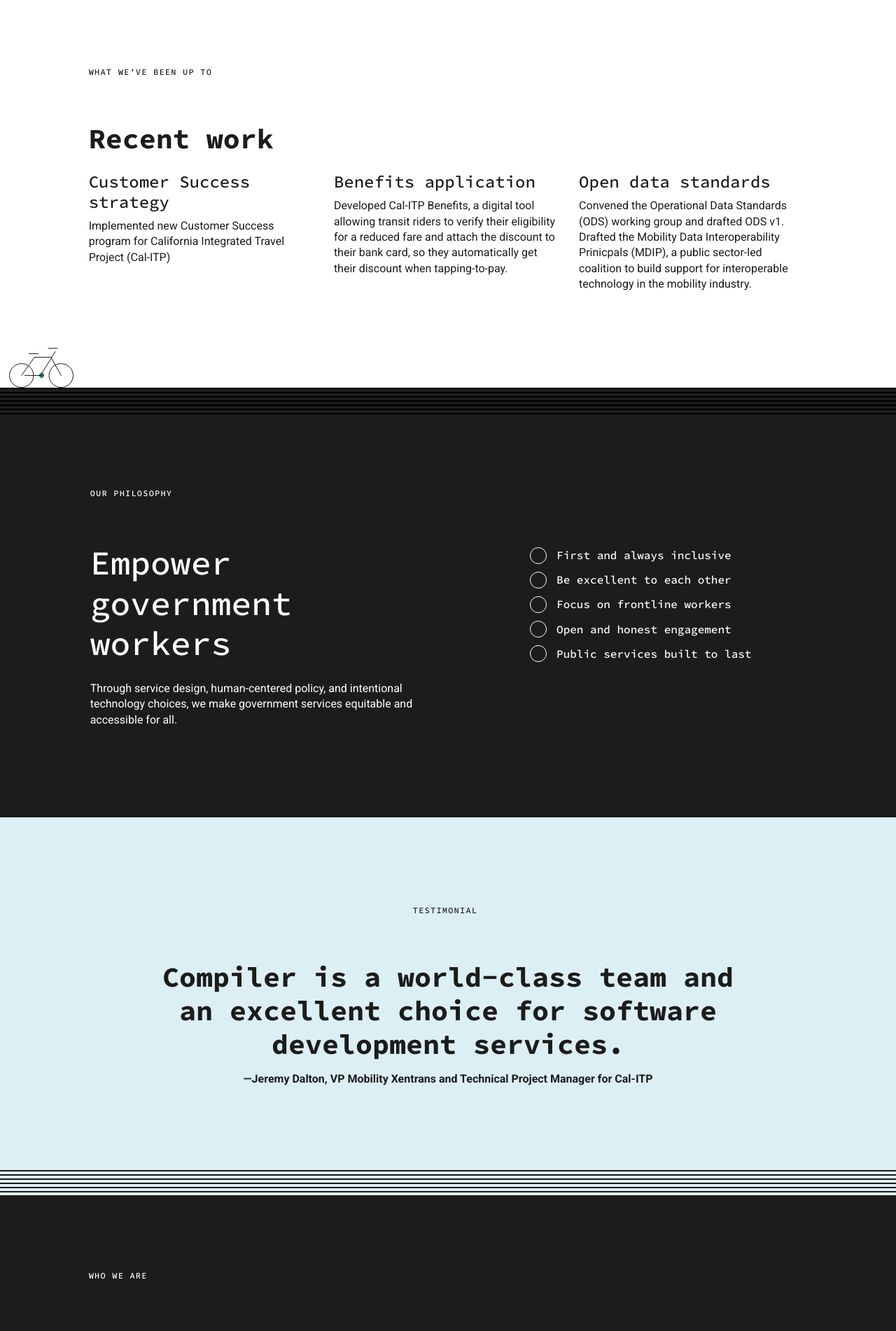
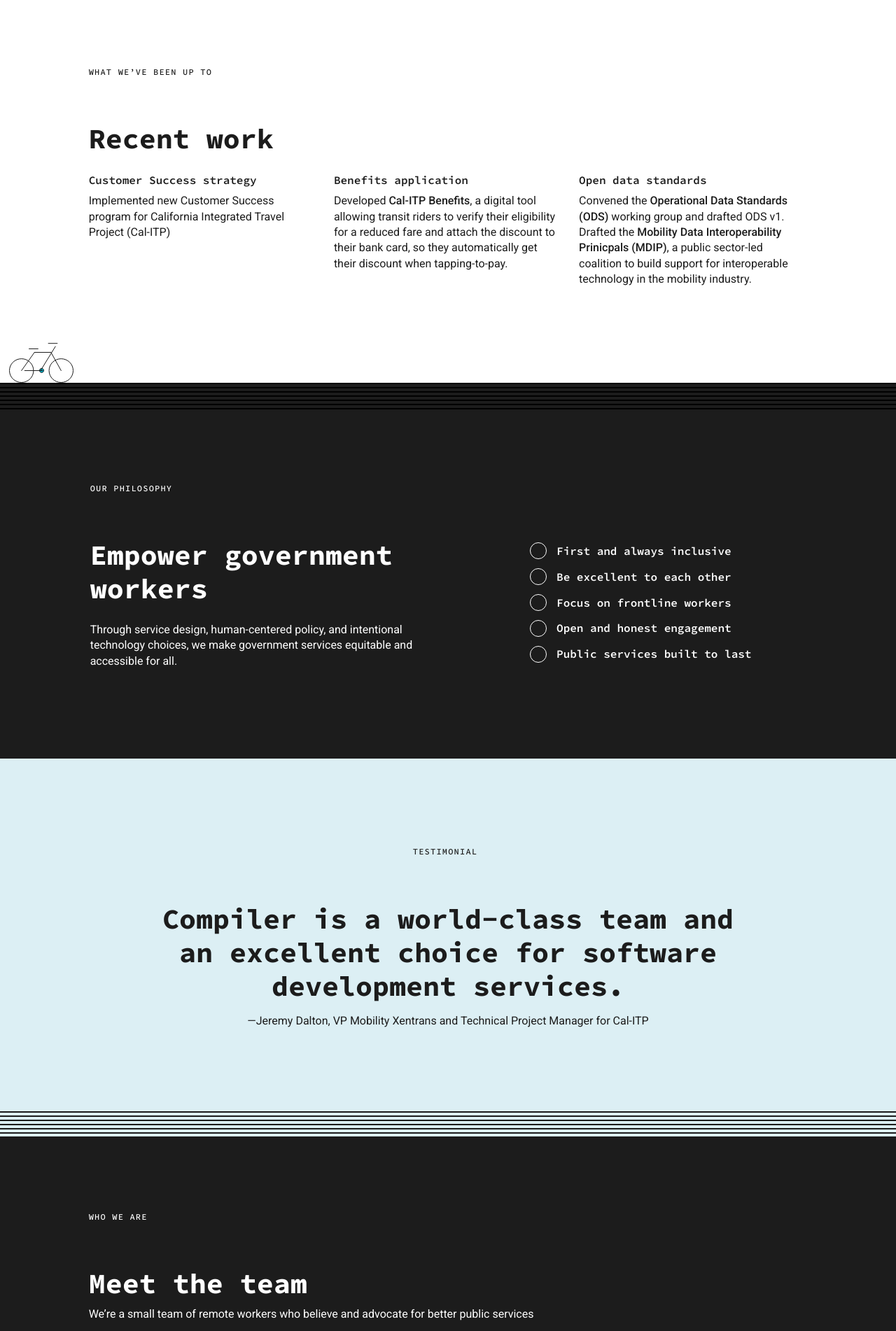
Before and after one commit to compilerla/compiler.la, a Jekyll site: the page built from about.html, in a window 1280 px wide. Shown: the part 948-2850 px from the top of the page at 70% size. Built offline with Jekyll 4.4.1, drawn with Linux system fonts in a browser that asks for light colours.

```diff
--- a/_layouts/default.html
+++ b/_layouts/default.html
@@ -28,7 +28,7 @@
 
     <link rel="preconnect" href="https://fonts.googleapis.com">
     <link rel="preconnect" href="https://fonts.gstatic.com" crossorigin>
-    <link href="https://fonts.googleapis.com/css2?family=Roboto:wght@400;700&family=Source+Code+Pro:wght@500;600;700;800&display=swap" rel="stylesheet">
+    <link href="https://fonts.googleapis.com/css2?family=Roboto:wght@400;500;700&family=Source+Code+Pro:wght@500;600;700;800&display=swap" rel="stylesheet">
 
     <link type="text/css" rel="stylesheet" href="/styles/base.css">
 
--- a/about.html
+++ b/about.html
@@ -67,7 +67,7 @@
                     <span class="text-white pill border-0 ps-0 pb-md-5 mb-md-3 pb-4 mb-3 d-inline-block">Our philosophy</span>
                 </div>
                 <div class="offset-lg-1 col-lg-5">
-                    <h1 class="text-white mb-3 mb-md-4">Empower government workers </h1>
+                    <h2 class="text-white mb-3 mb-md-4">Empower government workers </h1>
                     <p class="mb-4 pb-2">Through service design, human-centered policy, and intentional technology choices, we make government services equitable and accessible for all.</p>
                 </div>
                 <div class="offset-lg-1 col-lg-5">
@@ -92,7 +92,7 @@
             </div>
             <div class="offset-lg-2 col-lg-8 mb-md-4 text-center">
                 <h2 class="text-dark">Compiler is a world-class team and an excellent choice for software development services.</h2>
-                <h3 class="fs-6 sans-serif text-dark d-block mt-3">—Jeremy Dalton, VP Mobility Xentrans and Technical Project Manager for Cal-ITP</h3>
+                <h3 class="fs-6 fw-normal sans-serif text-dark d-block mt-3">—Jeremy Dalton, VP Mobility Xentrans and Technical Project Manager for Cal-ITP</h3>
             </div>
         </div>
     </div>
--- a/styles/base.css
+++ b/styles/base.css
@@ -148,18 +148,11 @@
     margin-bottom: 1rem;
 }
 
-h4 {
-    font-size: 1rem;
+h4,
+.h4 {
+    font-size: 1rem !important;
     font-weight: 600;
     line-height: 130%;
-}
-
-h5 {
-    font-size: 0.83rem;
-}
-
-h6 {
-    font-size: 0.67rem;
 }
 
 /*#endregion */
```
